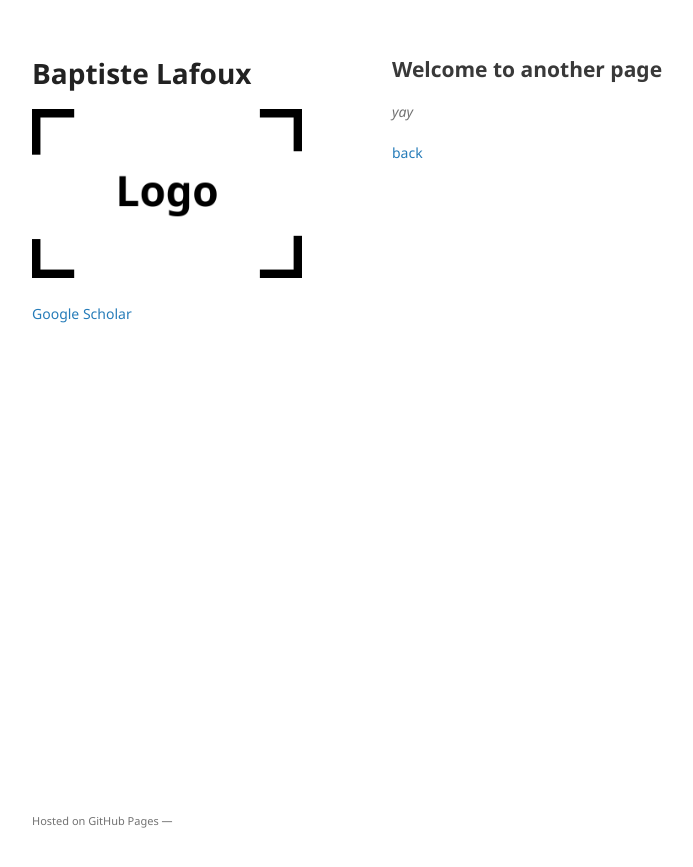
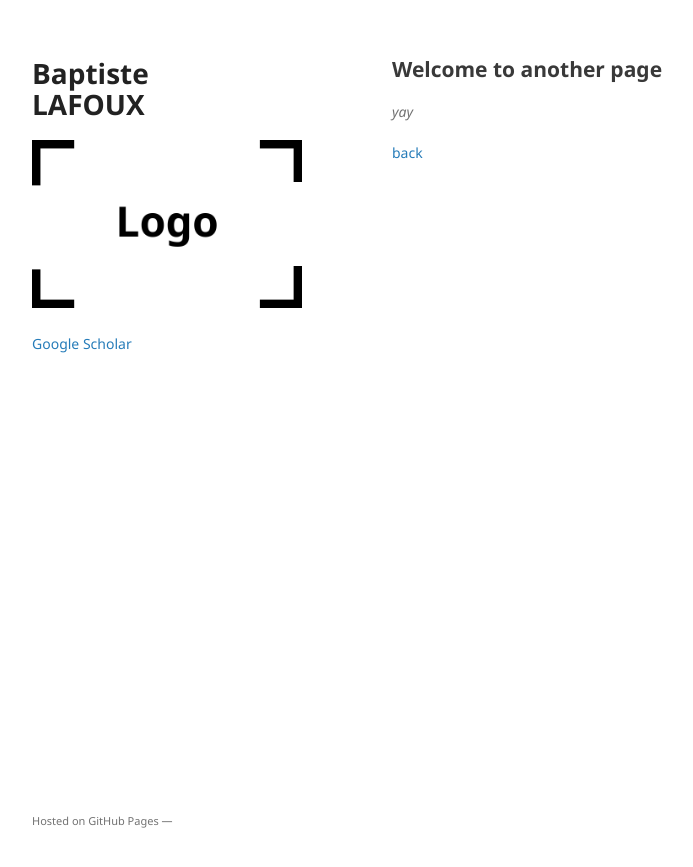
Before and after one commit to BaptisteLafoux/baptistelafoux.github.io, a Jekyll site: the page built from docs/another-page.md, in a window 1280 px wide. Shown: the top 867 px of the page, without its empty margins (178-871 px from the left). Built offline with Jekyll 4.4.1, drawn with Linux system fonts in a browser that asks for light colours.

Commit message:
Update default.html

```diff
--- a/docs/_layouts/default.html
+++ b/docs/_layouts/default.html
@@ -14,7 +14,7 @@
   <body>
     <div class="wrapper">
       <header>
-        <h1>{{ site.title | default: site.github.repository_name }}</h1>
+        <h1>Baptiste<br>LAFOUX </h1>
 
         {% if site.logo %}
           <img src="{{site.logo | relative_url}}" alt="Logo" />
```
